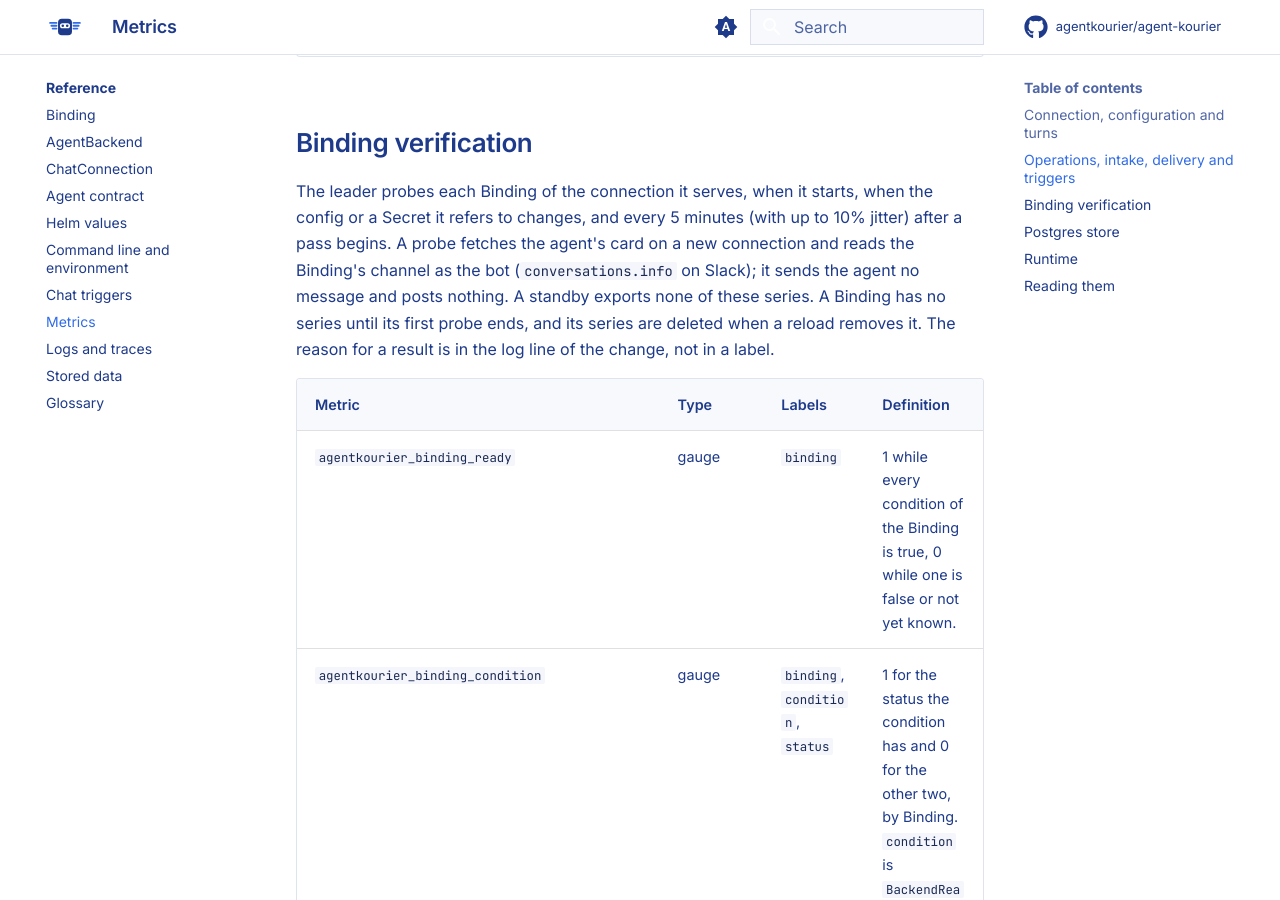
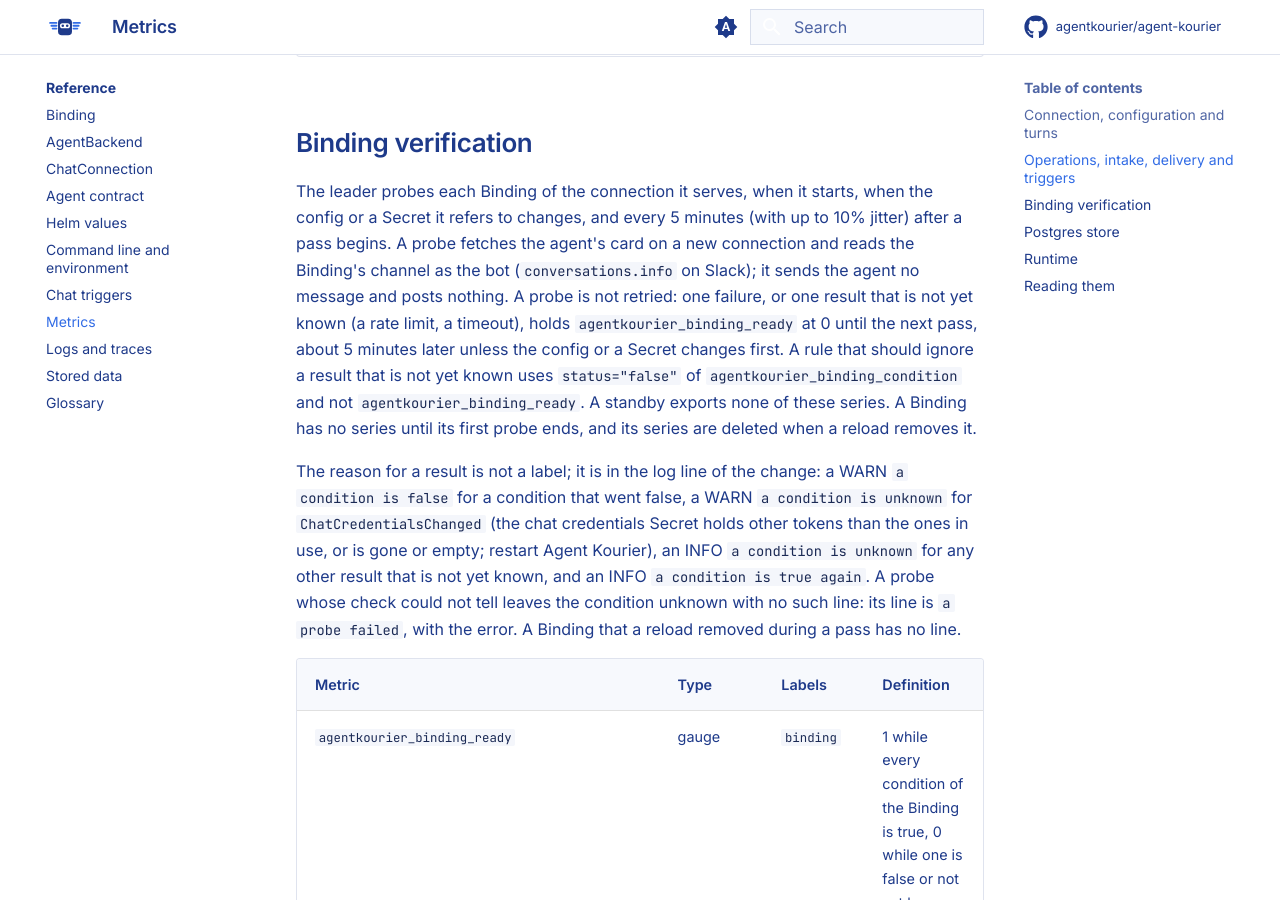
Before and after one commit to agentkourier/agent-kourier, an MkDocs documentation site: the page built from docs/reference/metrics.md, in a window 1280 px wide and 900 px high, scrolled down 12241 px. Built offline with MkDocs 1.6.1 and Material for MkDocs 9.7.7, drawn with Linux system fonts in a browser that asks for light colours; comment, search, counter and statistics services are not loaded.

Commit message:
docs: describe how the verification reports unknown results and why a failure holds a Binding unready

```diff
--- a/docs/reference/metrics.md
+++ b/docs/reference/metrics.md
@@ -55,7 +55,9 @@ names or error text.
 
 ## Binding verification
 
-The leader probes each Binding of the connection it serves, when it starts, when the config or a Secret it refers to changes, and every 5 minutes (with up to 10% jitter) after a pass begins. A probe fetches the agent's card on a new connection and reads the Binding's channel as the bot (`conversations.info` on Slack); it sends the agent no message and posts nothing. A standby exports none of these series. A Binding has no series until its first probe ends, and its series are deleted when a reload removes it. The reason for a result is in the log line of the change, not in a label.
+The leader probes each Binding of the connection it serves, when it starts, when the config or a Secret it refers to changes, and every 5 minutes (with up to 10% jitter) after a pass begins. A probe fetches the agent's card on a new connection and reads the Binding's channel as the bot (`conversations.info` on Slack); it sends the agent no message and posts nothing. A probe is not retried: one failure, or one result that is not yet known (a rate limit, a timeout), holds `agentkourier_binding_ready` at 0 until the next pass, about 5 minutes later unless the config or a Secret changes first. A rule that should ignore a result that is not yet known uses `status="false"` of `agentkourier_binding_condition` and not `agentkourier_binding_ready`. A standby exports none of these series. A Binding has no series until its first probe ends, and its series are deleted when a reload removes it.
+
+The reason for a result is not a label; it is in the log line of the change: a WARN `a condition is false` for a condition that went false, a WARN `a condition is unknown` for `ChatCredentialsChanged` (the chat credentials Secret holds other tokens than the ones in use, or is gone or empty; restart Agent Kourier), an INFO `a condition is unknown` for any other result that is not yet known, and an INFO `a condition is true again`. A probe whose check could not tell leaves the condition unknown with no such line: its line is `a probe failed`, with the error. A Binding that a reload removed during a pass has no line.
 
 | Metric | Type | Labels | Definition |
 |---|---|---|---|
```
